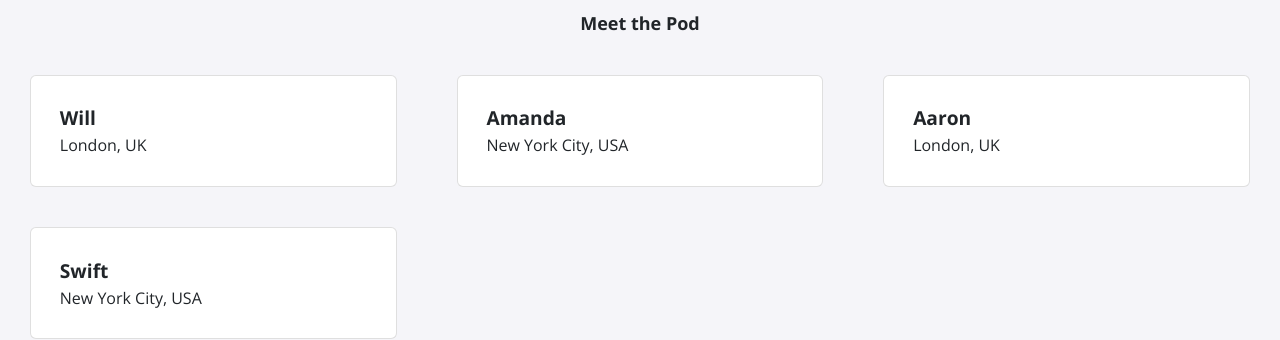
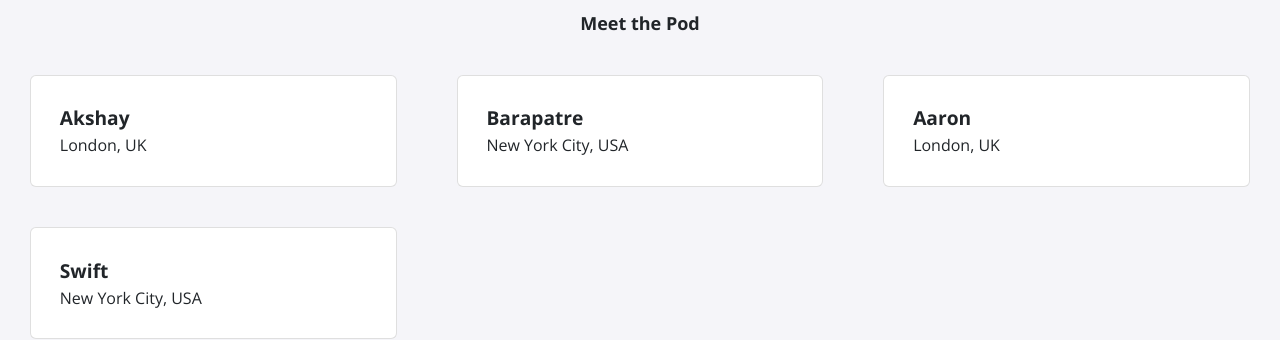
Before and after one commit to akshay-barapatre/akshay-barapatre2.github.io, a Jekyll site: the page built from index.html, in a window 1280 px wide. Shown: the part 427-767 px from the top of the page. Built offline with Jekyll 4.4.1, drawn with Linux system fonts in a browser that asks for light colours; nearby versions of some CDN libraries.

Commit message:
Update fellows.yml

```diff
--- a/_data/fellows.yml
+++ b/_data/fellows.yml
@@ -1,8 +1,8 @@
-- name: Will
+- name: Akshay
   img: logo.jpg
   location: London, UK
 
-- name: Amanda
+- name: Barapatre
   img: amanda.jpg
   location: New York City, USA
 
```
